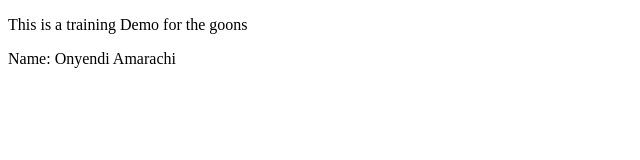
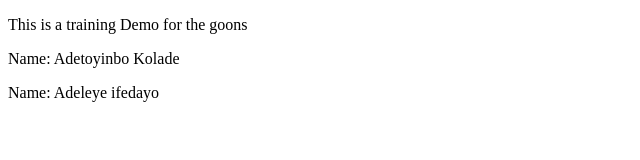
Before and after one commit to CaptWeiss/login-page, a plain HTML site: page index.html in a window 1280 px wide. Shown: the whole page, without its empty margins (0-640 px from the left). Drawn offline with Linux system fonts and the light colour scheme.

Commit message:
Add files via upload

```diff
--- a/index.html
+++ b/index.html
@@ -10,7 +10,8 @@
         <div>
             <p>This is a training Demo for the goons</p>
 
-            <p>Name: Onyendi Amarachi</p>
+            <p>Name: Adetoyinbo Kolade</p>
+            <p>Name: Adeleye ifedayo</p>
         </div>
     </main>
 </body>
```
